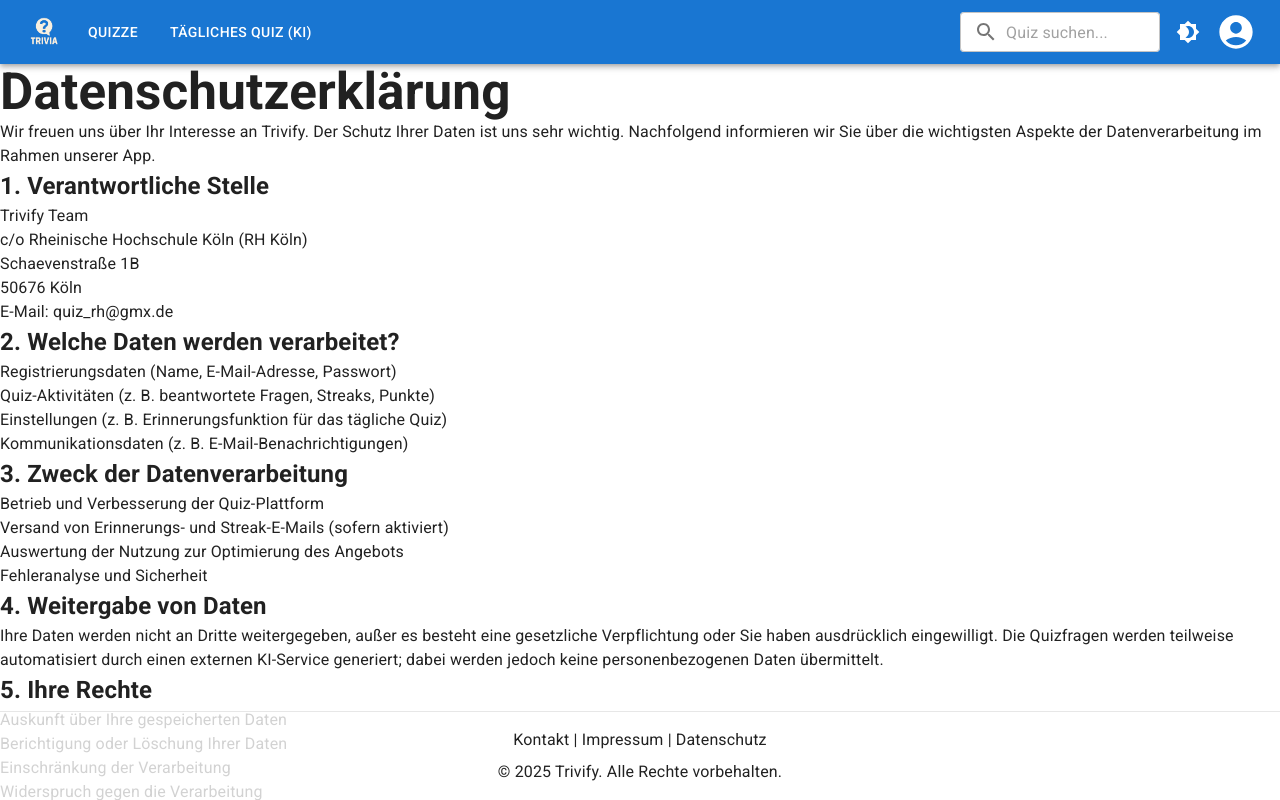
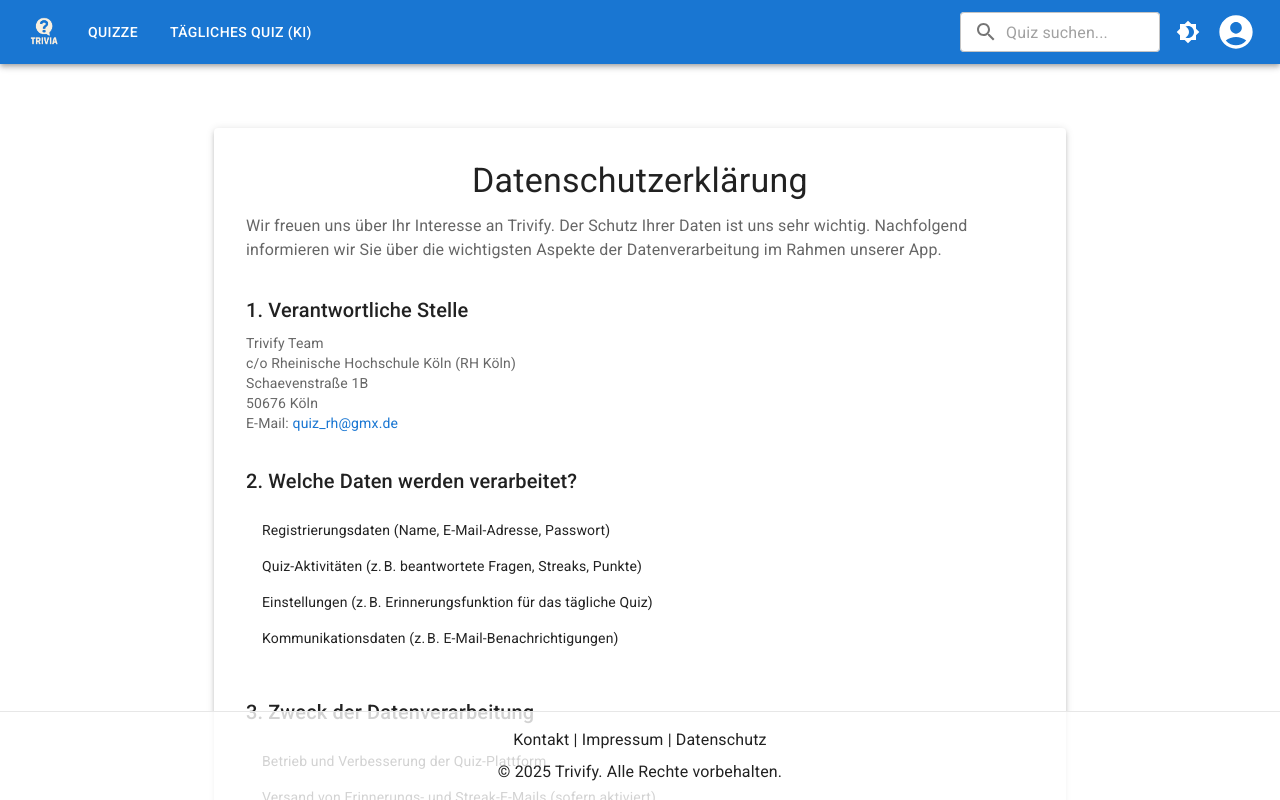
Before and after one commit to PolTheLesser/trivify, a React (Create React App) app in the folder frontend/: page /datenschutz in a window 1280 px wide. Built offline with nearby package versions, Linux system fonts and the light colour scheme; no server answers.

Commit message:
feat: enhance quiz editing functionality with category translation and daily quiz filter

```diff
--- a/frontend/src/components/CreateQuiz.jsx
+++ b/frontend/src/components/CreateQuiz.jsx
@@ -207,6 +207,7 @@ const CreateQuiz = () => {
 
                     <Autocomplete
                         multiple
+                        required
                         options={allValues}
                         value={tags}
                         onChange={handleTagsChange}
--- a/frontend/src/components/Datenschutz.jsx
+++ b/frontend/src/components/Datenschutz.jsx
@@ -1,66 +1,121 @@
 import React from 'react';
+import { Container, Typography, Paper, Box, Link, List, ListItem, ListItemText } from '@mui/material';
 
 export default function Datenschutz() {
     return (
-        <div className="p-8 max-w-2xl mx-auto bg-white rounded-lg shadow-md">
-            <h1 className="text-3xl font-bold mb-6 text-center text-primary-700">Datenschutzerklärung</h1>
-            <p className="mb-4 text-gray-700">
-                Wir freuen uns über Ihr Interesse an Trivify. Der Schutz Ihrer Daten ist uns sehr wichtig. Nachfolgend
-                informieren wir Sie über die wichtigsten Aspekte der Datenverarbeitung im Rahmen unserer App.
-            </p>
+        <Container maxWidth="md" sx={{ mt: 8 }}>
+            <Paper elevation={3} sx={{ p: 4 }}>
+                <Typography variant="h4" align="center" gutterBottom>
+                    Datenschutzerklärung
+                </Typography>
 
-            <h2 className="text-xl font-semibold mt-8 mb-2 text-primary-600">1. Verantwortliche Stelle</h2>
-            <div className="mb-4 text-gray-700">
-                Trivify Team<br/>
-                c/o Rheinische Hochschule Köln (RH Köln)<br/>
-                Schaevenstraße 1B<br/>
-                50676 Köln<br/>
-                E-Mail: <a href="mailto:quiz_rh@gmx.de" className="text-blue-600 underline">quiz_rh@gmx.de</a>
-            </div>
+                <Typography variant="body1" paragraph color="text.secondary">
+                    Wir freuen uns über Ihr Interesse an Trivify. Der Schutz Ihrer Daten ist uns sehr wichtig.
+                    Nachfolgend informieren wir Sie über die wichtigsten Aspekte der Datenverarbeitung im Rahmen unserer App.
+                </Typography>
 
-            <h2 className="text-xl font-semibold mt-8 mb-2 text-primary-600">2. Welche Daten werden verarbeitet?</h2>
-            <ul className="list-disc list-inside mb-4 text-gray-700">
-                <li>Registrierungsdaten (Name, E-Mail-Adresse, Passwort)</li>
-                <li>Quiz-Aktivitäten (z. B. beantwortete Fragen, Streaks, Punkte)</li>
-                <li>Einstellungen (z. B. Erinnerungsfunktion für das tägliche Quiz)</li>
-                <li>Kommunikationsdaten (z. B. E-Mail-Benachrichtigungen)</li>
-            </ul>
+                <Box mt={4}>
+                    <Typography variant="h6" gutterBottom>
+                        1. Verantwortliche Stelle
+                    </Typography>
+                    <Typography variant="body2" color="text.secondary">
+                        Trivify Team<br />
+                        c/o Rheinische Hochschule Köln (RH Köln)<br />
+                        Schaevenstraße 1B<br />
+                        50676 Köln<br />
+                        E-Mail:{' '}
+                        <Link href="mailto:quiz_rh@gmx.de" underline="hover" color="primary">
+                            quiz_rh@gmx.de
+                        </Link>
+                    </Typography>
+                </Box>
 
-            <h2 className="text-xl font-semibold mt-8 mb-2 text-primary-600">3. Zweck der Datenverarbeitung</h2>
-            <ul className="list-disc list-inside mb-4 text-gray-700">
-                <li>Betrieb und Verbesserung der Quiz-Plattform</li>
-                <li>Versand von Erinnerungs- und Streak-E-Mails (sofern aktiviert)</li>
-                <li>Auswertung der Nutzung zur Optimierung des Angebots</li>
-                <li>Fehleranalyse und Sicherheit</li>
-            </ul>
+                <Box mt={4}>
+                    <Typography variant="h6" gutterBottom>
+                        2. Welche Daten werden verarbeitet?
+                    </Typography>
+                    <List dense>
+                        {[
+                            'Registrierungsdaten (Name, E-Mail-Adresse, Passwort)',
+                            'Quiz-Aktivitäten (z. B. beantwortete Fragen, Streaks, Punkte)',
+                            'Einstellungen (z. B. Erinnerungsfunktion für das tägliche Quiz)',
+                            'Kommunikationsdaten (z. B. E-Mail-Benachrichtigungen)'
+                        ].map((item, index) => (
+                            <ListItem key={index}>
+                                <ListItemText primary={item} primaryTypographyProps={{ variant: 'body2' }} />
+                            </ListItem>
+                        ))}
+                    </List>
+                </Box>
 
-            <h2 className="text-xl font-semibold mt-8 mb-2 text-primary-600">4. Weitergabe von Daten</h2>
-            <p className="mb-4 text-gray-700">
-                Ihre Daten werden nicht an Dritte weitergegeben, außer es besteht eine gesetzliche Verpflichtung oder
-                Sie haben ausdrücklich eingewilligt. Die Quizfragen werden teilweise automatisiert durch einen externen
-                KI-Service generiert; dabei werden jedoch keine personenbezogenen Daten übermittelt.
-            </p>
+                <Box mt={4}>
+                    <Typography variant="h6" gutterBottom>
+                        3. Zweck der Datenverarbeitung
+                    </Typography>
+                    <List dense>
+                        {[
+                            'Betrieb und Verbesserung der Quiz-Plattform',
+                            'Versand von Erinnerungs- und Streak-E-Mails (sofern aktiviert)',
+                            'Auswertung der Nutzung zur Optimierung des Angebots',
+                            'Fehleranalyse und Sicherheit'
+                        ].map((item, index) => (
+                            <ListItem key={index}>
+                                <ListItemText primary={item} primaryTypographyProps={{ variant: 'body2' }} />
+                            </ListItem>
+                        ))}
+                    </List>
+                </Box>
 
-            <h2 className="text-xl font-semibold mt-8 mb-2 text-primary-600">5. Ihre Rechte</h2>
-            <ul className="list-disc list-inside mb-4 text-gray-700">
-                <li>Auskunft über Ihre gespeicherten Daten</li>
-                <li>Berichtigung oder Löschung Ihrer Daten</li>
-                <li>Einschränkung der Verarbeitung</li>
-                <li>Widerspruch gegen die Verarbeitung</li>
-                <li>Datenübertragbarkeit</li>
-            </ul>
-            <p className="mb-4 text-gray-700">
-                Für die Ausübung Ihrer Rechte oder bei Fragen zum Datenschutz schreiben Sie uns an <a
-                href="mailto:datenschutz@quiz-app.de" className="text-blue-600 underline">datenschutz@quiz-app.de</a>.
-            </p>
+                <Box mt={4}>
+                    <Typography variant="h6" gutterBottom>
+                        4. Weitergabe von Daten
+                    </Typography>
+                    <Typography variant="body2" color="text.secondary" paragraph>
+                        Ihre Daten werden nicht an Dritte weitergegeben, außer es besteht eine gesetzliche Verpflichtung oder
+                        Sie haben ausdrücklich eingewilligt. Die Quizfragen werden teilweise automatisiert durch einen externen
+                        KI-Service generiert; dabei werden jedoch keine personenbezogenen Daten übermittelt.
+                    </Typography>
+                </Box>
 
-            <h2 className="text-xl font-semibold mt-8 mb-2 text-primary-600">6. Änderungen</h2>
-            <p className="mb-4 text-gray-700">
-                Wir behalten uns vor, diese Datenschutzerklärung bei Bedarf zu aktualisieren. Die aktuelle Version
-                finden Sie jederzeit in der App.
-            </p>
+                <Box mt={4}>
+                    <Typography variant="h6" gutterBottom>
+                        5. Ihre Rechte
+                    </Typography>
+                    <List dense>
+                        {[
+                            'Auskunft über Ihre gespeicherten Daten',
+                            'Berichtigung oder Löschung Ihrer Daten',
+                            'Einschränkung der Verarbeitung',
+                            'Widerspruch gegen die Verarbeitung',
+                            'Datenübertragbarkeit'
+                        ].map((item, index) => (
+                            <ListItem key={index}>
+                                <ListItemText primary={item} primaryTypographyProps={{ variant: 'body2' }} />
+                            </ListItem>
+                        ))}
+                    </List>
+                    <Typography variant="body2" color="text.secondary" paragraph>
+                        Für die Ausübung Ihrer Rechte oder bei Fragen zum Datenschutz schreiben Sie uns an{' '}
+                        <Link href="mailto:datenschutz@quiz-app.de" underline="hover" color="primary">
+                            datenschutz@quiz-app.de
+                        </Link>.
+                    </Typography>
+                </Box>
 
-            <p className="mt-8 text-sm text-gray-500 text-center">Stand: 18. April 2025</p>
-        </div>
+                <Box mt={4}>
+                    <Typography variant="h6" gutterBottom>
+                        6. Änderungen
+                    </Typography>
+                    <Typography variant="body2" color="text.secondary">
+                        Wir behalten uns vor, diese Datenschutzerklärung bei Bedarf zu aktualisieren. Die aktuelle Version
+                        finden Sie jederzeit in der App.
+                    </Typography>
+                </Box>
+
+                <Typography variant="caption" display="block" align="center" sx={{ mt: 6, color: 'text.disabled' }}>
+                    Stand: 18. April 2025
+                </Typography>
+            </Paper>
+        </Container>
     );
 }
--- a/frontend/src/components/Impressum.jsx
+++ b/frontend/src/components/Impressum.jsx
@@ -1,33 +1,58 @@
 import React from 'react';
+import { Container, Typography, Paper, Box } from '@mui/material';
 
 export default function Impressum() {
     return (
-        <div className="p-8 max-w-3xl mx-auto bg-white rounded-lg shadow-md">
-            <h1 className="text-2xl font-bold mb-4">Impressum</h1>
+        <Container maxWidth="md" sx={{ mt: 8 }}>
+            <Paper elevation={3} sx={{ p: 4 }}>
+                <Typography variant="h4" gutterBottom>
+                    Impressum
+                </Typography>
 
-            <p>Angaben gemäß § 5 TMG:</p>
-            <div className="mt-2 text-gray-700">
-                Trivify Team<br />
-                c/o Rheinische Hochschule Köln (RH Köln)<br />
-                Schaevenstraße 1B<br />
-                50676 Köln<br />
-            </div>
+                <Typography variant="body1" paragraph>
+                    Angaben gemäß § 5 TMG:
+                </Typography>
 
-            <h2 className="text-xl font-semibold mt-6">Vertreten durch:</h2>
-            <p className="text-gray-700">Trivify Team</p>
+                <Typography variant="body2" color="text.secondary">
+                    Trivify Team<br />
+                    c/o Rheinische Hochschule Köln (RH Köln)<br />
+                    Schaevenstraße 1B<br />
+                    50676 Köln
+                </Typography>
 
-            <h2 className="text-xl font-semibold mt-6">Kontakt:</h2>
-            <p className="text-gray-700">
-                E-Mail: <a href="mailto:quiz_rh@gmx.de" className="text-blue-600 underline">quiz_rh@gmx.de</a>
-            </p>
+                <Box mt={4}>
+                    <Typography variant="h6" gutterBottom>
+                        Vertreten durch:
+                    </Typography>
+                    <Typography variant="body2" color="text.secondary">
+                        Trivify Team
+                    </Typography>
+                </Box>
 
-            <h2 className="text-xl font-semibold mt-6">Verantwortlich für den Inhalt nach § 55 Abs. 2 RStV:</h2>
-            <div className="text-gray-700">
-                Trivify Team<br />
-                c/o Rheinische Hochschule Köln (RH Köln)<br />
-                Schaevenstraße 1B<br />
-                50676 Köln
-            </div>
-        </div>
+                <Box mt={4}>
+                    <Typography variant="h6" gutterBottom>
+                        Kontakt:
+                    </Typography>
+                    <Typography variant="body2" color="text.secondary">
+                        E-Mail:{' '}
+                        <a href="mailto:quiz_rh@gmx.de" style={{ color: '#1976d2', textDecoration: 'underline' }}>
+                            quiz_rh@gmx.de
+                        </a>
+                    </Typography>
+                </Box>
+
+                <Box mt={4}>
+                    <Typography variant="h6" gutterBottom>
+                        Verantwortlich für den Inhalt nach § 55 Abs. 2 RStV:
+                    </Typography>
+                    <Typography variant="body2" color="text.secondary">
+                        Trivify Team<br />
+                        c/o Rheinische Hochschule Köln (RH Köln)<br />
+                        Schaevenstraße 1B<br />
+                        50676 Köln
+                    </Typography>
+                </Box>
+            </Paper>
+        </Container>
     );
 }
```
Also changed, not shown: frontend/src/components/QuizList.jsx (+13 -6 lines), 1 other file (tests, documents, lock files or other folders).
